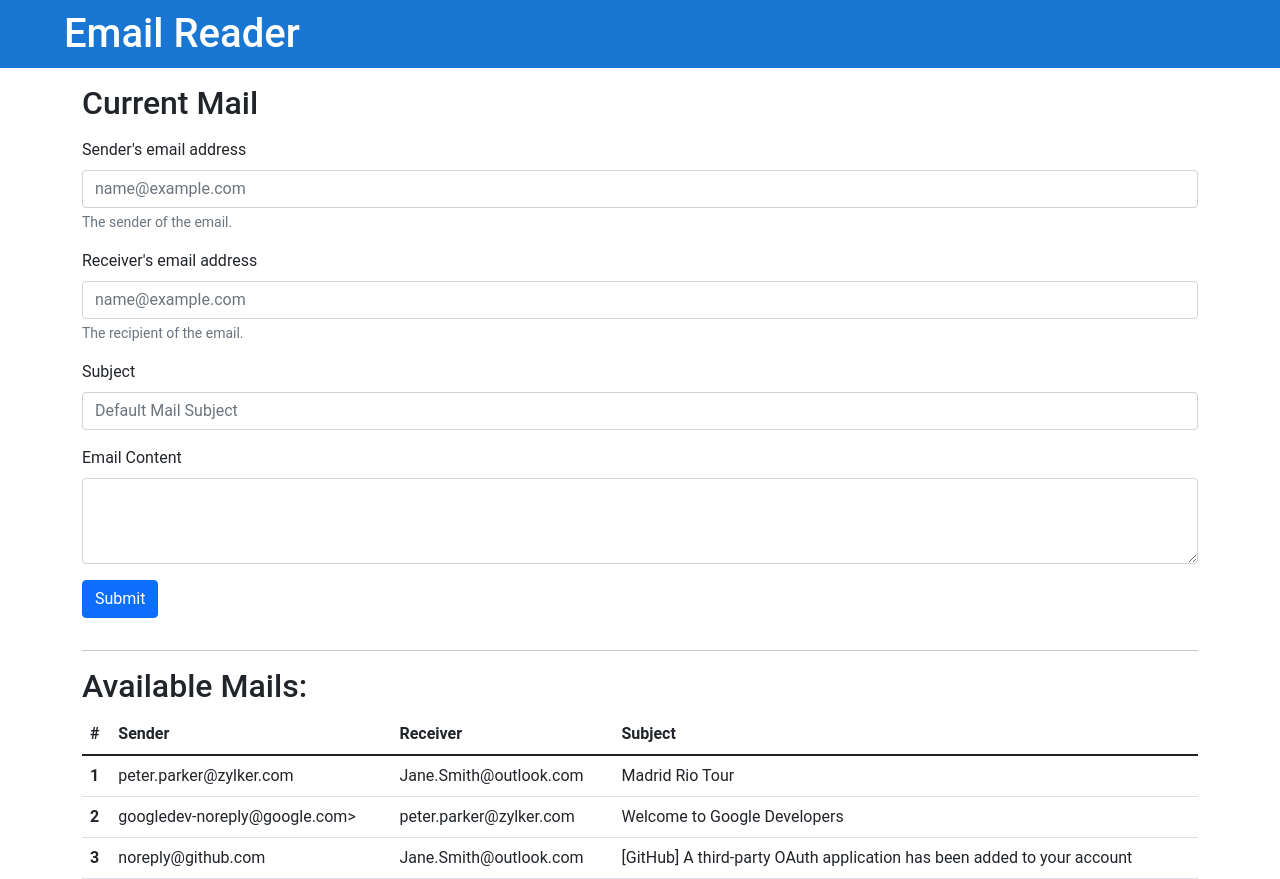
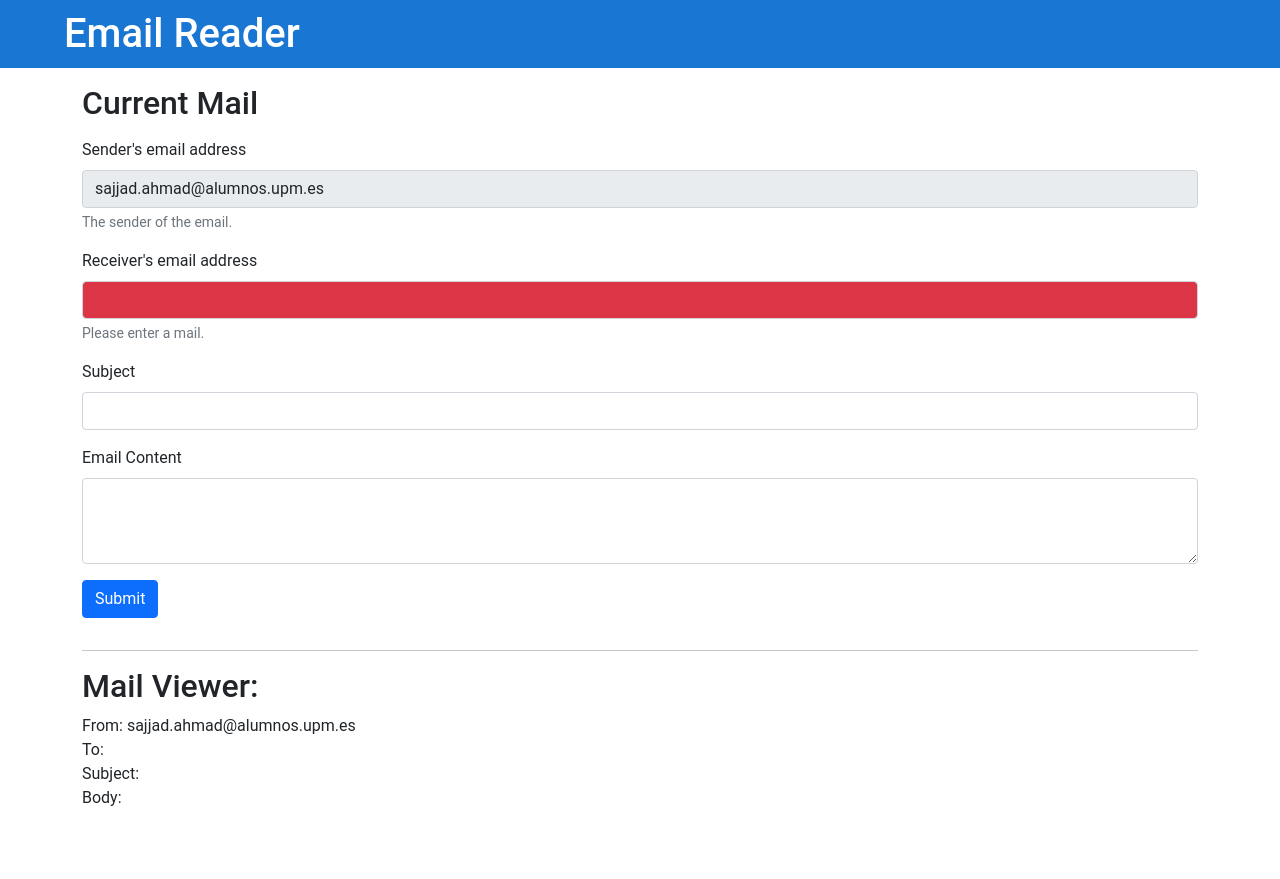
Before and after one commit to Avrodos/EmailReader, an Angular app: page / in a window 1280 px wide. After the commit the page ends 810 px from the top, so only its background shows below. Built offline with nearby package versions, Linux system fonts and the light colour scheme.

Commit message:
Added two-way-binding, color directive and empty 'to''field warning.

```diff
--- a/package.json
+++ b/package.json
@@ -22,6 +22,7 @@
     "@angular/platform-browser-dynamic": "~12.2.0",
     "@angular/router": "~12.2.0",
     "@ng-bootstrap/ng-bootstrap": "^10.0.0",
+    "@schematics/angular": "^12.2.6",
     "bootstrap": "^5.1.1",
     "ngx-bootstrap": "^7.1.0",
     "rxjs": "~6.6.0",
--- /dev/null
+++ b/src/app/email-reader-basic/directives/highlight.directive.ts
@@ -0,0 +1,23 @@
+import {Directive, ElementRef, HostListener} from '@angular/core';
+
+@Directive({
+  selector: '[appHighlight]'
+})
+export class HighlightDirective {
+  constructor(private el: ElementRef) {
+  }
+
+  @HostListener('focus') onFocus() {
+    this.highlight('#f0f0f0');
+  }
+
+  @HostListener('blur') onBlur() {
+    this.highlight("");
+  }
+
+
+  private highlight(color: string) {
+    this.el.nativeElement.style.backgroundColor = color;
+  }
+
+}
--- a/src/app/email-reader-basic/email-reader-basic.component.html
+++ b/src/app/email-reader-basic/email-reader-basic.component.html
@@ -7,60 +7,44 @@
     <form>
       <div class="mb-3 mt-3">
         <label for="originEmail" class="form-label">Sender's email address</label>
-        <input type="email" class="form-control" id="originEmail" aria-describedby="emailHelp" placeholder="name@example.com">
+        <input type="email" class="form-control" id="originEmail" aria-describedby="emailHelp"
+               [(ngModel)]="email.from" name="from" readonly
+               appHighlight>
         <div id="originEmailHelp" class="form-text">The sender of the email.</div>
       </div>
       <div class="mb-3">
         <label for="destinationEmail" class="form-label">Receiver's email address</label>
-        <input type="email" class="form-control" id="destinationEmail" aria-describedby="emailHelp" placeholder="name@example.com">
-        <div id="destinationEmailHelp" class="form-text">The recipient of the email.</div>
+        <input type="email" class="form-control" id="destinationEmail" aria-describedby="emailHelp"
+               [(ngModel)]="email.to" name="to"
+               [ngClass]="email.to == ''? 'bg-danger': ''"
+               appHighlight>
+        <div *ngIf="!email.to.length; else elseBlock" class="form-text">Please enter a mail.</div>
+        <ng-template #elseBlock><div id="destinationEmailHelp" class="form-text">The recipient of the email.</div></ng-template>
+
       </div>
       <div class="mb-3">
         <label for="subject" class="form-label">Subject</label>
-        <input type="email" class="form-control" id="subject" placeholder="Default Mail Subject">
+        <input type="email" class="form-control" id="subject"
+               [(ngModel)]="email.subject" name="subject"
+               appHighlight>
       </div>
       <div class="mb-3">
         <label for="emailContent" class="form-label">Email Content</label>
-        <textarea class="form-control" id="emailContent" rows="3"></textarea>
+        <textarea class="form-control" id="emailContent" rows="3"
+                  [(ngModel)]="email.body" name="body"
+                  appHighlight></textarea>
       </div>
       <button type="submit" class="btn btn-primary mb-3">Submit</button>
     </form>
     <hr/>
     <div class="viewer mt-3">
-      <h2>Available Mails: </h2>
-      <table class="table mb-3">
-        <thead>
-        <tr>
-          <th scope="col">#</th>
-          <th scope="col">Sender</th>
-          <th scope="col">Receiver</th>
-          <th scope="col">Subject</th>
-        </tr>
-        </thead>
-        <tbody>
-        <tr>
-          <th scope="row">1</th>
-          <td>peter.parker@zylker.com</td>
-          <td>Jane.Smith@outlook.com</td>
-          <td>Madrid Rio Tour</td>
-          <td class="d-none">Lorem ipsum dolor sit amet, consectetur adipiscing elit, sed do eiusmod tempor incididunt ut labore et dolore magna aliqua. Ut enim ad minim veniam, quis nostrud exercitation ullamco laboris nisi ut aliquip ex ea commodo consequat. Duis aute irure dolor in reprehenderit in voluptate velit esse cillum dolore eu fugiat nulla pariatur. Excepteur sint occaecat cupidatat non proident, sunt in culpa qui officia deserunt mollit anim id est laborum.</td>
-        </tr>
-        <tr>
-          <th scope="row">2</th>
-          <td>googledev-noreply@google.com></td>
-          <td>peter.parker@zylker.com</td>
-          <td>Welcome to Google Developers</td>
-          <td class="d-none">Lorem ipsum dolor sit amet, consectetur adipiscing elit, sed do eiusmod tempor incididunt ut labore et dolore magna aliqua. Ut enim ad minim veniam, quis nostrud exercitation ullamco laboris nisi ut aliquip ex ea commodo consequat. Duis aute irure dolor in reprehenderit in voluptate velit esse cillum dolore eu fugiat nulla pariatur. Excepteur sint occaecat cupidatat non proident, sunt in culpa qui officia deserunt mollit anim id est laborum.</td>
-        </tr>
-        <tr>
-          <th scope="row">3</th>
-          <td>noreply@github.com</td>
-          <td>Jane.Smith@outlook.com</td>
-          <td>[GitHub] A third-party OAuth application has been added to your account</td>
-          <td class="d-none">Lorem ipsum dolor sit amet, consectetur adipiscing elit, sed do eiusmod tempor incididunt ut labore et dolore magna aliqua. Ut enim ad minim veniam, quis nostrud exercitation ullamco laboris nisi ut aliquip ex ea commodo consequat. Duis aute irure dolor in reprehenderit in voluptate velit esse cillum dolore eu fugiat nulla pariatur. Excepteur sint occaecat cupidatat non proident, sunt in culpa qui officia deserunt mollit anim id est laborum.</td>
-        </tr>
-        </tbody>
-      </table>
+      <h2>Mail Viewer: </h2>
+      <p>
+        From: {{email.from}} <br>
+        To: {{email.to}} <br>
+        Subject: {{email.subject}} <br>
+        Body: {{email.body}}
+      </p>
 
     </div>
   </div>
--- a/src/app/email-reader-basic/email-reader-basic.component.ts
+++ b/src/app/email-reader-basic/email-reader-basic.component.ts
@@ -1,4 +1,5 @@
 import { Component, OnInit } from '@angular/core';
+import {Email} from "./interfaces/email";
 
 @Component({
   selector: 'app-email-reader-basic',
@@ -7,9 +8,15 @@ import { Component, OnInit } from '@angular/core';
 })
 export class EmailReaderBasicComponent implements OnInit {
 
-  constructor() { }
+  email: Email;
+
+  constructor() {
+    this.email = {from: "sajjad.ahmad@alumnos.upm.es", to: "", subject: "", body: ""};
+
+  }
 
   ngOnInit(): void {
+    this.email = {from: "sajjad.ahmad@alumnos.upm.es", to: "", subject: "", body: ""};
   }
 
 }
--- /dev/null
+++ b/src/app/email-reader-basic/interfaces/email.ts
@@ -0,0 +1,6 @@
+export interface Email {
+  from: string;
+  to: string;
+  subject: string;
+  body: string;
+}
```
Also changed, not shown: src/app/app.module.ts (+6 -2 lines), 2 other files (tests, documents, lock files or other folders).
